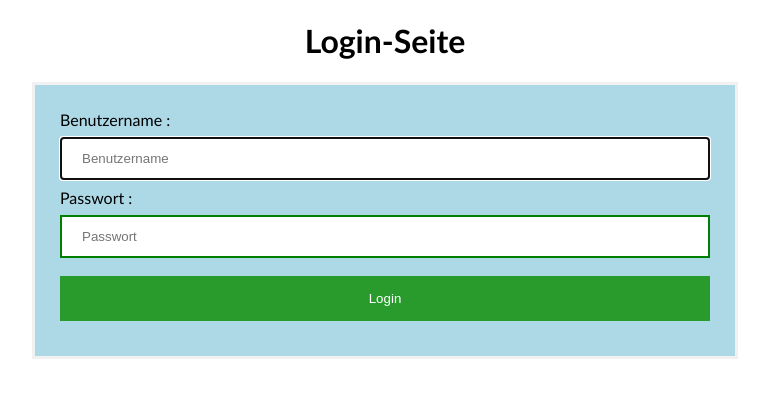
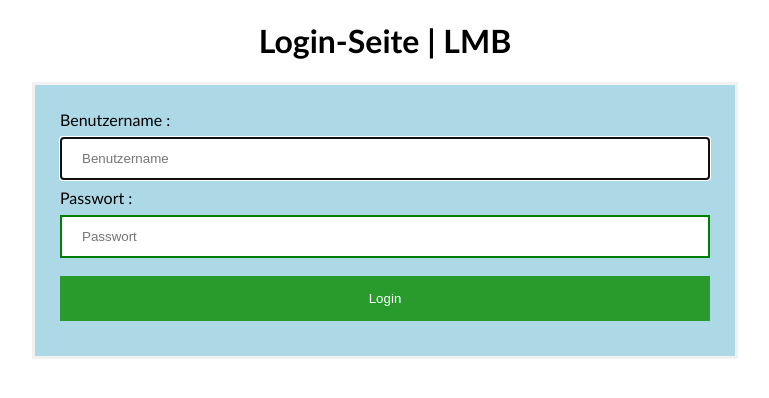
Before and after one commit to lucakreativ/school-book-managment-software, a Flask app: page /login in a window 1280 px wide. Shown: the top 398 px of the page, without its empty margins (255-1024 px from the left). Run offline with Flask 2, Linux system fonts and the light colour scheme.

Commit message:
cosmetic

```diff
--- a/templates/login.html
+++ b/templates/login.html
@@ -5,7 +5,7 @@
 <link rel="stylesheet" href="/static/login.css" type="text/css">
 </head>
 <body>
-    <center> <h1>Login-Seite</h1> </center>
+    <center> <h1>Login-Seite | LMB</h1> </center>
     <form action="/validate" method="post">
         <div class="container">
             <label>Benutzername : </label>
```
